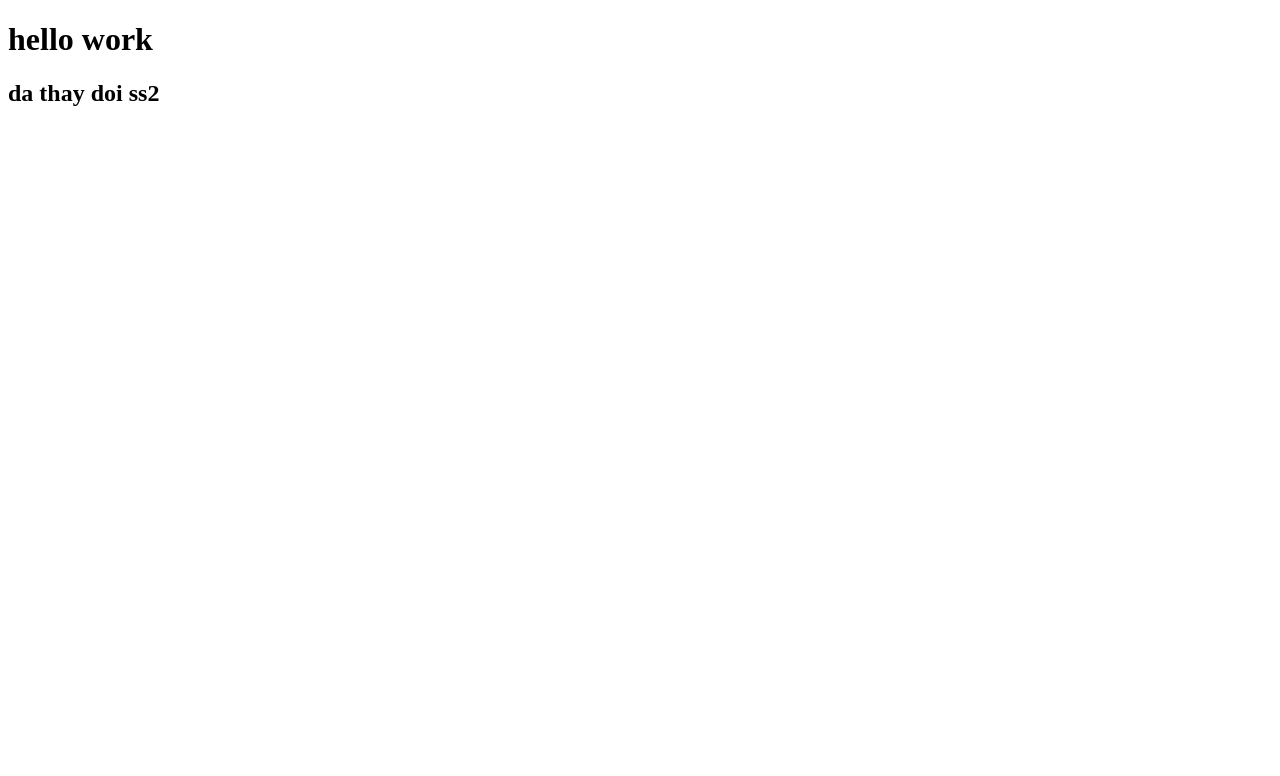
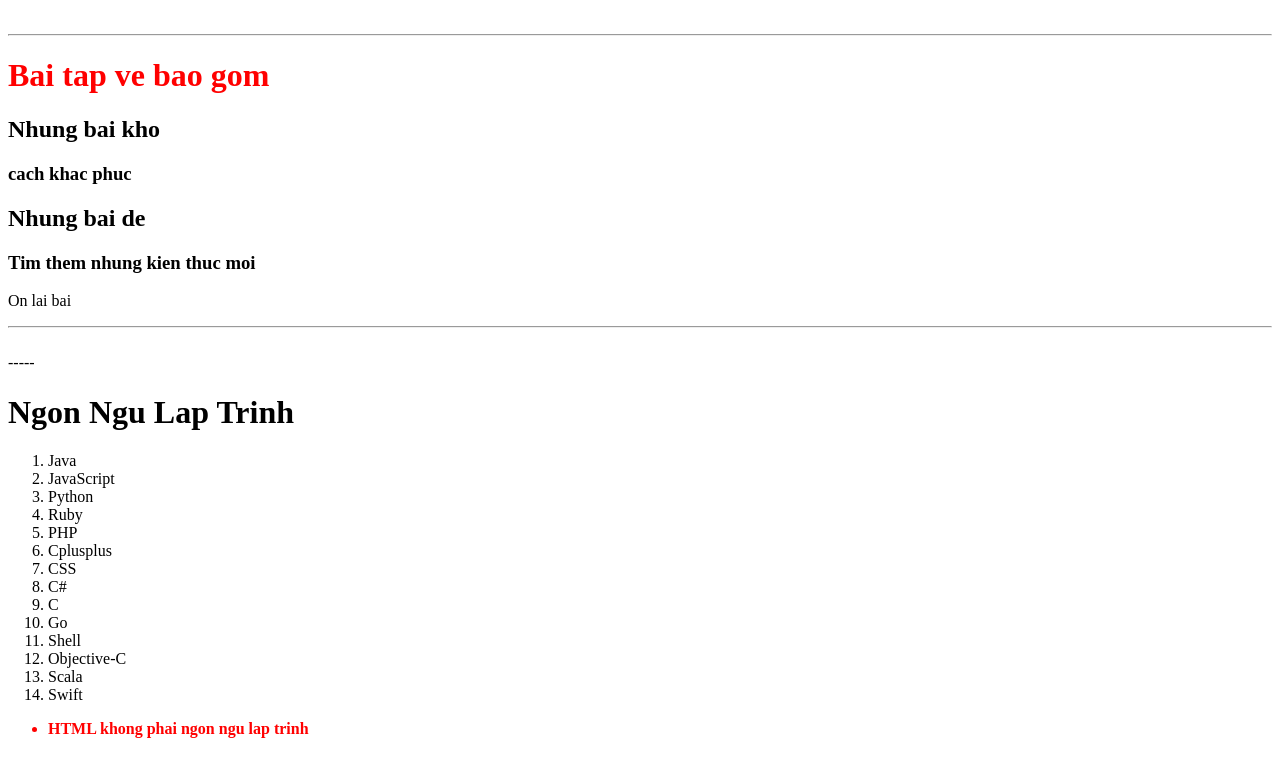
Before and after one commit to ngothien123/html-ses1, a plain HTML site: page index.html in a window 1280 px wide. Drawn offline with Linux system fonts and the light colour scheme.

Commit message:
LuyenTapBuoiToi

```diff
--- a/index.html
+++ b/index.html
@@ -2,11 +2,42 @@
 <html lang="en">
   <head>
     <meta charset="UTF-8" />
-    <meta name="viewport" content="width=, initial-scale=1.0" />
-    <title>Document</title>
+    <meta name="viewport" content="width=device-width, initial-scale=1.0" />
+    <title>bai tap ve nha</title>
   </head>
-  <body>
-    <h1>hello work</h1>
-    <h2>da thay doi ss2</h2>
+  <br>
+    <hr>
+      <h1 style="color: red; size-font: 50px">Bai tap ve bao gom</h1>
+      <h2>Nhung bai kho</h2>
+      <h3>cach khac phuc</h3>
+      <h2>Nhung bai de</h2>
+      <h3>Tim them nhung kien thuc moi</h3>
+      <p>On lai bai</p>
+    </div>
+    <hr></hr><br>-----</br>
+    <h1>Ngon Ngu Lap Trinh</h1>
+    <div>
+      <ol>
+        <li>Java</li>
+        <li>JavaScript</li>
+        <li>Python</li>
+        <li>Ruby</li>
+        <li>PHP</li>
+        <li>Cplusplus</li>
+        <li>CSS</li>
+        <li>C#</li>
+        <li>C</li>
+        <li>Go</li>
+        <li>Shell</li>
+        <li>Objective-C</li>
+        <li>Scala</li>
+        <li>Swift</li>
+      </ol>
+      <ul>
+        <li style="color:red;size-font=30px;"><strong>
+          HTML khong phai ngon ngu lap trinh
+        </li>
+      </ul>
+    </div>
   </body>
 </html>
```
